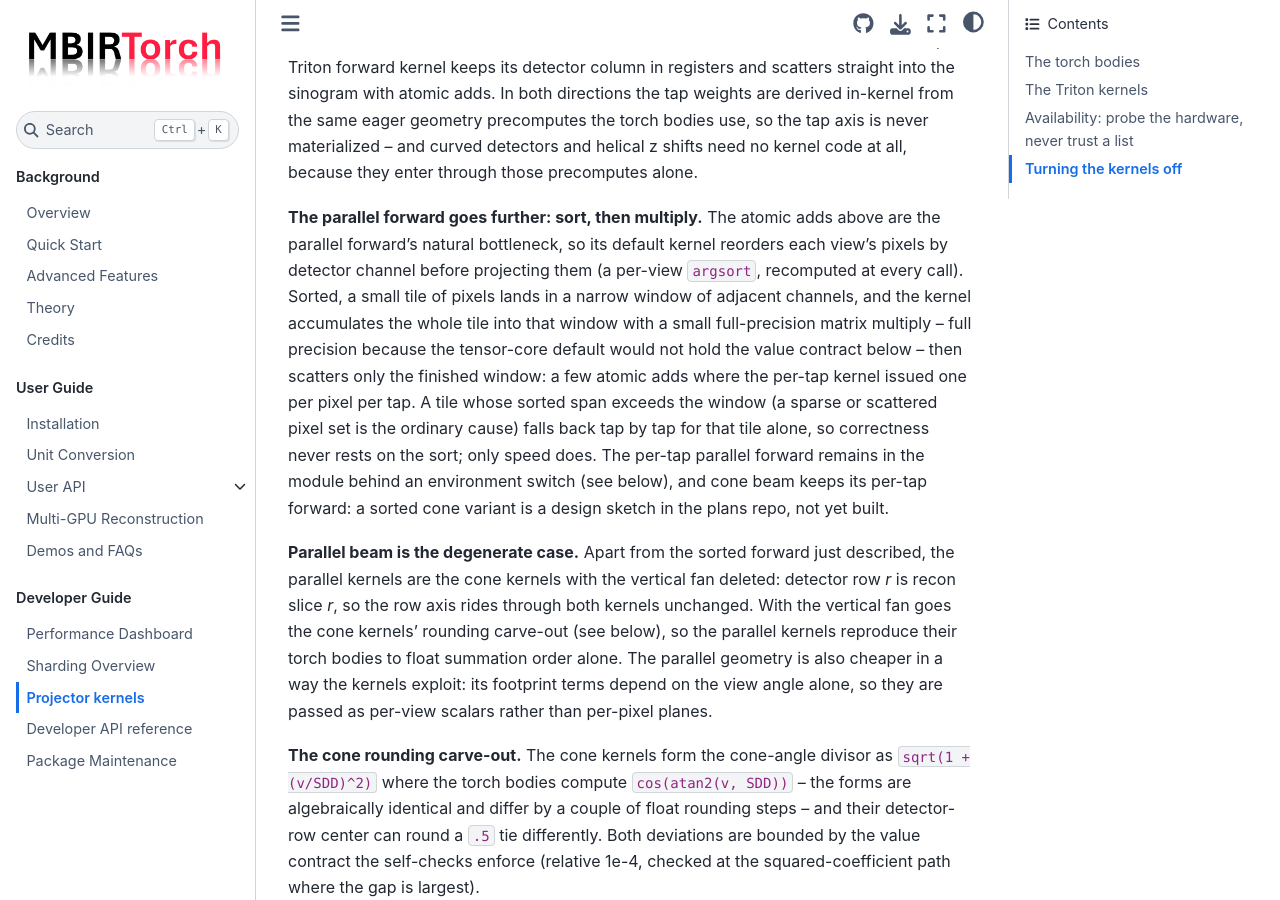
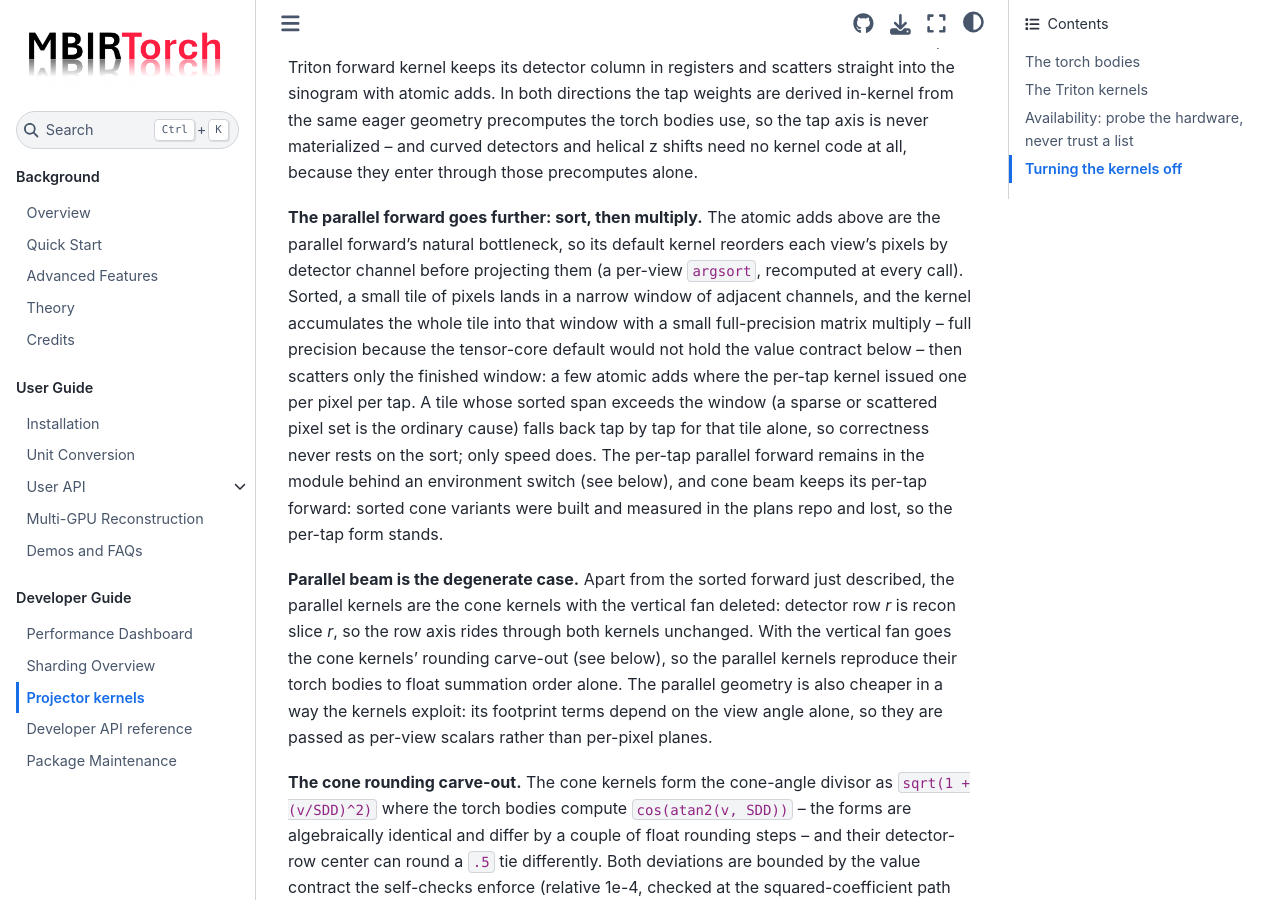
Before and after one commit to cabouman/mbirtorch, a Sphinx documentation site: the page built from docs/source/dev_projector_kernels.rst, in a window 1280 px wide and 900 px high, scrolled down 1706 px. Built offline with Sphinx 7.4.7 and the Sphinx Book theme 1.1.4, drawn with Linux system fonts in a browser that asks for light colours.

Commit message:
Update kernel docs.

```diff
--- a/docs/source/dev_projector_kernels.rst
+++ b/docs/source/dev_projector_kernels.rst
@@ -96,8 +96,8 @@ pixel per tap.  A tile whose sorted span exceeds the window (a sparse or scatter
 pixel set is the ordinary cause) falls back tap by tap for that tile alone, so
 correctness never rests on the sort; only speed does.  The per-tap parallel forward
 remains in the module behind an environment switch (see below), and cone beam keeps
-its per-tap forward: a sorted cone variant is a design sketch in the plans repo,
-not yet built.
+its per-tap forward: sorted cone variants were built and measured in the plans repo
+and lost, so the per-tap form stands.
 
 **Parallel beam is the degenerate case.**  Apart from the sorted forward just
 described, the parallel kernels are the cone kernels with the vertical fan deleted:
```
